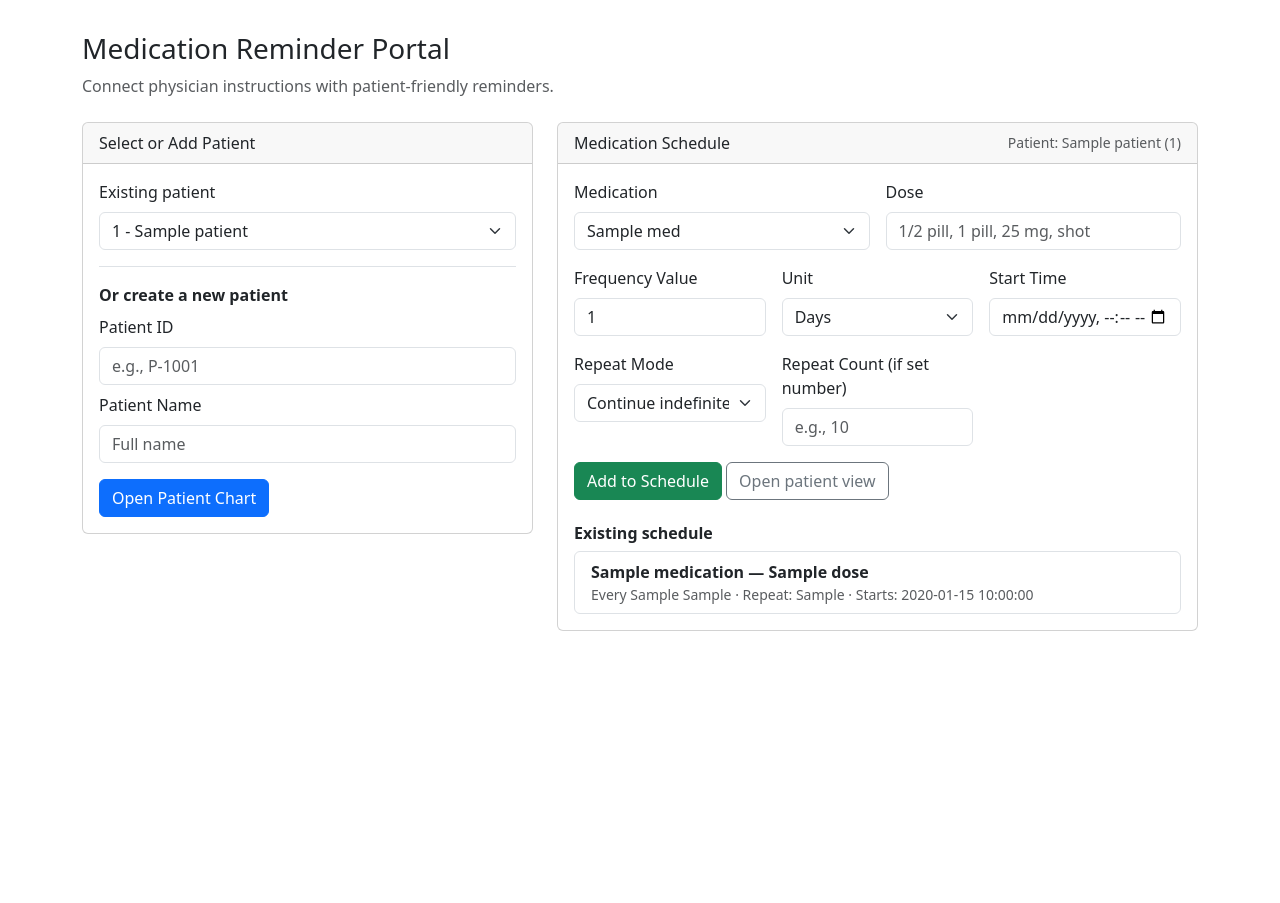
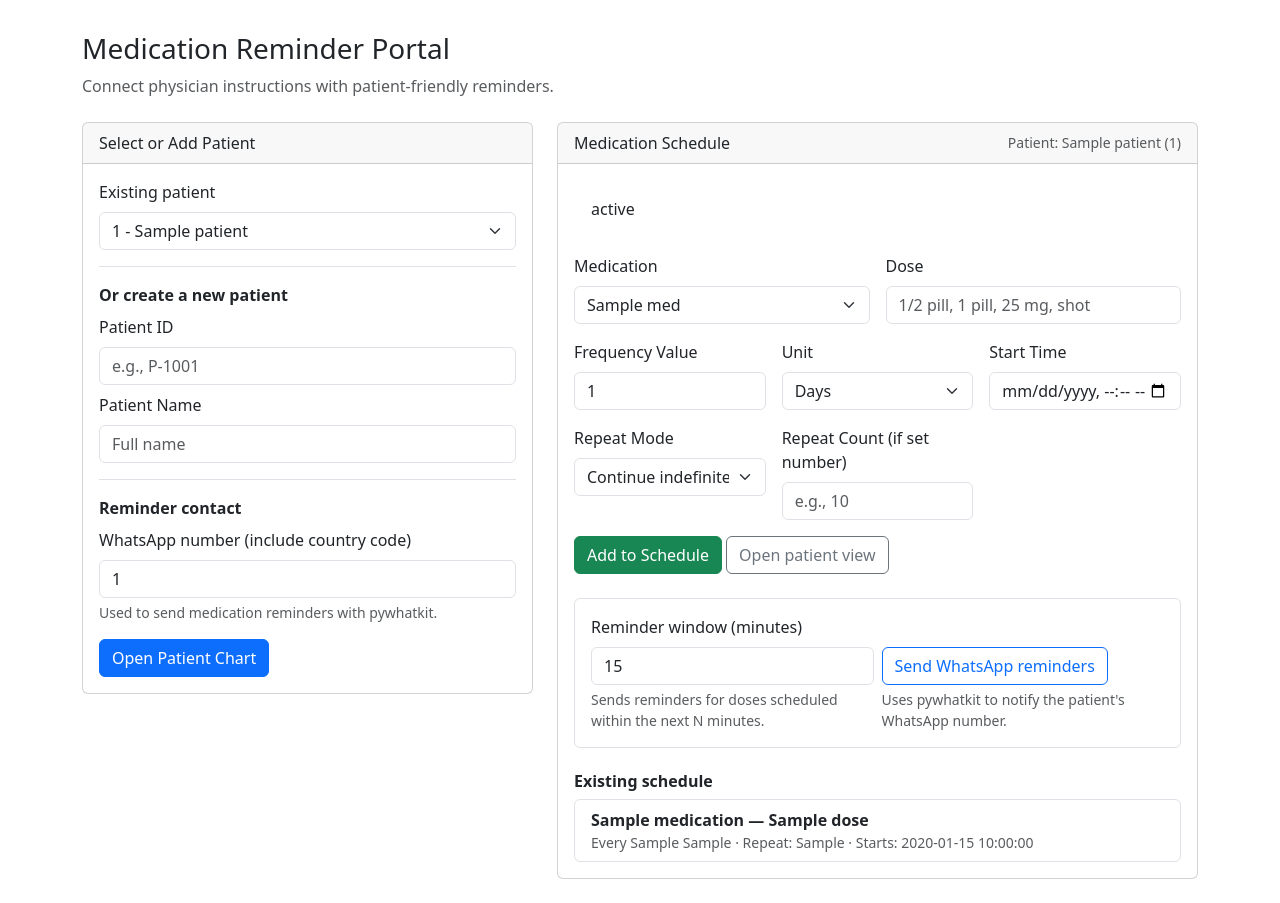
Before and after one commit to eelster/med_reminder, a Flask app: template templates/physician.html in a window 1280 px wide. Before the commit the page ends 631 px from the top, so only its background shows below. Run offline with Flask 3, Linux system fonts and the light colour scheme; the template is opened without the code that fills it: most values are stand-ins (such as "Sample title", 1, 10 or a date in 2020).

Commit message:
Add pywhatkit WhatsApp reminders for medication schedules

```diff
--- a/app.py
+++ b/app.py
@@ -1,10 +1,18 @@
 from datetime import datetime, timedelta
 import uuid
-from typing import Dict, List, Optional
+from typing import Dict, List, Optional, Tuple
+
+import pywhatkit
 
 from flask import Flask, redirect, render_template, request, url_for
 
-from data_store import add_schedule, find_patient, get_patients, load_data, upsert_patient
+from data_store import (
+    add_schedule,
+    find_patient,
+    get_patients,
+    mark_reminder_sent,
+    upsert_patient,
+)
 
 app = Flask(__name__)
 
@@ -34,11 +42,15 @@
     if patient is not None and "schedules" not in patient:
         patient["schedules"] = []
     patients = get_patients()
+    reminder_status = request.args.get("reminder_status")
+    reminder_level = request.args.get("reminder_level") or "info"
     return render_template(
         "physician.html",
         patients=patients,
         patient=patient,
         medication_options=MEDICATION_OPTIONS,
+        reminder_status=reminder_status,
+        reminder_level=reminder_level,
     )
 
 
@@ -46,11 +58,16 @@
 def select_patient():
     patient_id = request.form.get("patient_id") or request.form.get("new_patient_id")
     patient_name = request.form.get("patient_name") or request.form.get("new_patient_name")
+    patient_phone = request.form.get("patient_phone") or ""
 
     if not patient_id:
         return redirect(url_for("physician"))
 
-    upsert_patient(patient_id=patient_id.strip(), name=(patient_name or "").strip())
+    upsert_patient(
+        patient_id=patient_id.strip(),
+        name=(patient_name or "").strip(),
+        phone_number=patient_phone.strip(),
+    )
     return redirect(url_for("physician", patient_id=patient_id))
 
 
@@ -88,6 +105,117 @@
 
     add_schedule(patient_id, schedule)
     return redirect(url_for("physician", patient_id=patient_id))
+
+
+def _last_reminder_sent_at(schedule: Dict) -> Optional[datetime]:
+    raw = schedule.get("last_reminder_sent_at")
+    if not raw:
+        return None
+    try:
+        return datetime.fromisoformat(raw)
+    except (TypeError, ValueError):
+        return None
+
+
+def _send_whatsapp_message(phone_number: str, message: str) -> Tuple[bool, Optional[str]]:
+    try:
+        pywhatkit.sendwhatmsg_instantly(
+            phone_no=phone_number,
+            message=message,
+            wait_time=10,
+            tab_close=True,
+        )
+    except Exception as exc:  # noqa: BLE001 - show failure to user
+        return False, str(exc)
+
+    return True, None
+
+
+@app.route("/physician/send_reminders", methods=["POST"])
+def send_reminders():
+    patient_id = request.form.get("patient_id")
+    if not patient_id:
+        return redirect(url_for("physician"))
+
+    window_minutes = int(request.form.get("window_minutes") or 15)
+    patient = find_patient(patient_id)
+    if not patient:
+        return redirect(url_for("physician"))
+
+    phone_number = (patient.get("phone_number") or "").strip()
+    if not phone_number:
+        return redirect(
+            url_for(
+                "physician",
+                patient_id=patient_id,
+                reminder_status="No WhatsApp number on file for this patient.",
+                reminder_level="warning",
+            )
+        )
+
+    now = datetime.now()
+    end_time = now + timedelta(minutes=max(1, window_minutes))
+    occurrences: List[Dict] = []
+    for schedule in patient.get("schedules", []):
+        occurrences.extend(
+            expand_schedule(schedule, now=now, end_time=end_time, limit=200)
+        )
+
+    reminders_to_send: List[Dict] = []
+    for occ in occurrences:
+        schedule = occ.get("schedule", {})
+        occurrence_time = occ.get("time")
+        if not occurrence_time:
+            continue
+
+        last_sent = _last_reminder_sent_at(schedule)
+        if last_sent and last_sent >= occurrence_time:
+            continue
+        reminders_to_send.append(occ)
+
+    sent_count = 0
+    errors: List[str] = []
+    for occ in reminders_to_send:
+        schedule = occ.get("schedule", {})
+        occurrence_time = occ.get("time")
+        if not occurrence_time:
+            continue
+
+        reminder_message = (
+            f"Hi {patient.get('name') or 'there'}, this is your reminder to take "
+            f"{schedule.get('medication', 'your medication')} ({schedule.get('dose', '')}) "
+            f"at {occurrence_time.strftime('%I:%M %p on %B %d, %Y')}."
+        )
+
+        success, error_message = _send_whatsapp_message(phone_number, reminder_message)
+        if success:
+            sent_count += 1
+            mark_reminder_sent(
+                patient_id=patient_id,
+                schedule_id=schedule.get("id", ""),
+                occurrence_time=occurrence_time.isoformat(),
+            )
+        elif error_message:
+            errors.append(error_message)
+
+    if errors:
+        status = "Some reminders failed: " + "; ".join(errors)
+        level = "danger"
+    elif sent_count == 0:
+        status = "No reminders to send in the selected window."
+        level = "info"
+    else:
+        status = f"Sent {sent_count} WhatsApp reminder(s)."
+        level = "success"
+
+    return redirect(
+        url_for(
+            "physician",
+            patient_id=patient_id,
+            reminder_status=status,
+            reminder_level=level,
+        )
+    )
 
 
 def _schedule_delta(frequency_value: int, frequency_unit: str) -> timedelta:
--- a/requirements.txt
+++ b/requirements.txt
@@ -1,2 +1,3 @@
 Flask==3.0.3
 python-dotenv==1.0.1
+pywhatkit==5.4
--- a/templates/physician.html
+++ b/templates/physician.html
@@ -28,6 +28,17 @@
               <input class="form-control" name="new_patient_name" placeholder="Full name" />
             </div>
           </div>
+          <div class="border-top pt-3 mb-3">
+            <div class="mb-2 fw-semibold">Reminder contact</div>
+            <label class="form-label">WhatsApp number (include country code)</label>
+            <input
+              class="form-control"
+              name="patient_phone"
+              value="{{ patient.phone_number if patient and patient.phone_number else '' }}"
+              placeholder="e.g., +15551231234"
+            />
+            <div class="form-text">Used to send medication reminders with pywhatkit.</div>
+          </div>
           <button class="btn btn-primary" type="submit">Open Patient Chart</button>
         </form>
       </div>
@@ -46,6 +57,9 @@
         {% if not patient %}
           <p class="text-muted mb-0">Select or create a patient to manage their schedule.</p>
         {% else %}
+          {% if reminder_status %}
+            <div class="alert alert-{{ reminder_level }}">{{ reminder_status }}</div>
+          {% endif %}
           <form method="post" action="{{ url_for('create_schedule') }}" class="row g-3 mb-4">
             <input type="hidden" name="patient_id" value="{{ patient.id }}" />
             <div class="col-md-6">
@@ -92,6 +106,20 @@
               <a class="btn btn-outline-secondary" href="{{ url_for('patient_view', patient_id=patient.id) }}" target="_blank">Open patient view</a>
             </div>
           </form>
+          <div class="border rounded p-3 mb-4">
+            <form method="post" action="{{ url_for('send_reminders') }}" class="row g-2 align-items-end">
+              <input type="hidden" name="patient_id" value="{{ patient.id }}" />
+              <div class="col-md-6">
+                <label class="form-label">Reminder window (minutes)</label>
+                <input type="number" min="1" class="form-control" name="window_minutes" value="15" />
+                <div class="form-text">Sends reminders for doses scheduled within the next N minutes.</div>
+              </div>
+              <div class="col-md-6">
+                <button class="btn btn-outline-primary" type="submit">Send WhatsApp reminders</button>
+                <div class="form-text">Uses pywhatkit to notify the patient's WhatsApp number.</div>
+              </div>
+            </form>
+          </div>
 
           <h6 class="fw-semibold">Existing schedule</h6>
           {% if not patient.schedules %}
```
Also changed, not shown: data_store.py (+27 -2 lines).
